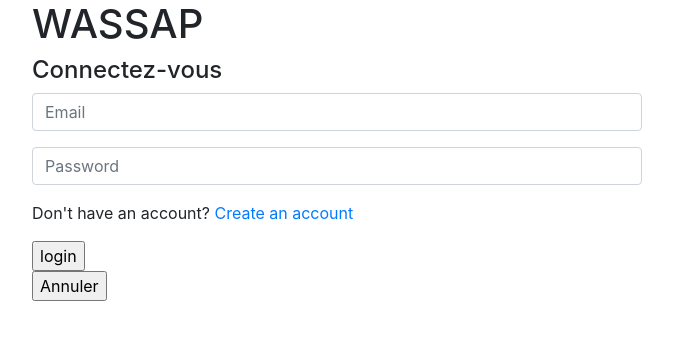
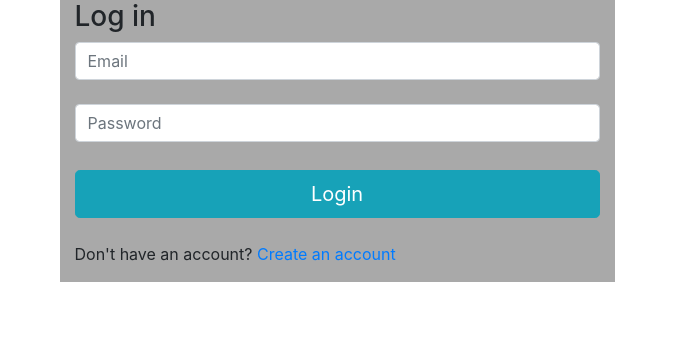
Before and after one commit to oceanetorche/livechat, a PHP site: page / in a window 1280 px wide. Shown: the top 340 px of the page, without its empty margins (303-976 px from the left). Run offline with PHP 8.4, Linux system fonts and the light colour scheme.

Commit message:
update login

```diff
--- a/view/css/main.css
+++ b/view/css/main.css
@@ -0,0 +1,7 @@
+#formLogin {
+    background-color: darkgrey;
+}
+
+.form {
+    margin: auto;
+}
--- a/view/login.php
+++ b/view/login.php
@@ -12,26 +12,27 @@ $title = "Login";
 
 ?>
     <!-- content page -->
-    <div>
-        <div class="container col-10 col-xs-10 col-sm-8 col-md-6 col-lg-6 col-xl-6">
-            <div>
-                <h1 id="title">WASSAP</h1>
-            </div>
-            <form class="form" method="post" action="index.php?action=login">
-                <h4>Connectez-vous</h4>
+<div class="container d-flex align-items-center">
+    <form id="formLogin" class="form col-10 col-xs-10 col-sm-8 col-md-6 col-lg-6 col-xl-6">
 
-                <div class="form-group">
+        <h3>Log in</h3>
+
+        <div class="form-outline mb-4">
             <input type="email" class="form-control" id="email" name="email" placeholder="Email">
         </div>
-                <div class="form-group">
+
+        <div class="form-outline mb-4">
             <input type="password" class="form-control" id="pwd" name="pwd" placeholder="Password">
         </div>
+
+        <div class="pt-1 mb-4">
+            <button class="btn btn-info btn-lg btn-block" type="submit">Login</button>
+        </div>
+
         <p>Don't have an account? <a href="index.php?action=goToSignUp.php">Create an account</a></p>
-                <input type="submit" value="login"><br>
-                <input type="reset" value="Annuler">
     </form>
 </div>
-    </div>
+
     <!---->
 
 <?php
```
Also changed, not shown: test_login.html (added, +41 -0 lines), MCD-MLD-BD/MLD.PNG (added), view/css/login.css (added), 3 other files. Lines whose indentation alone changed are shown as unchanged.
